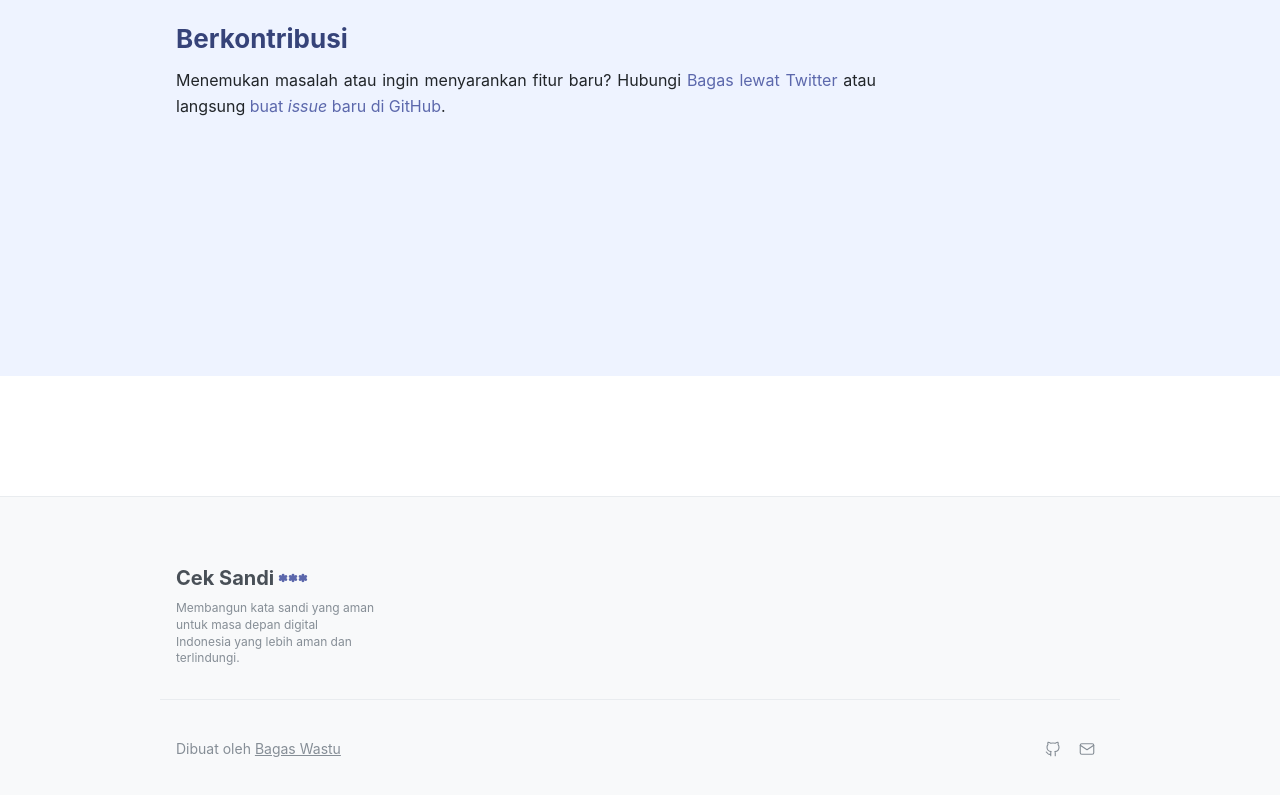
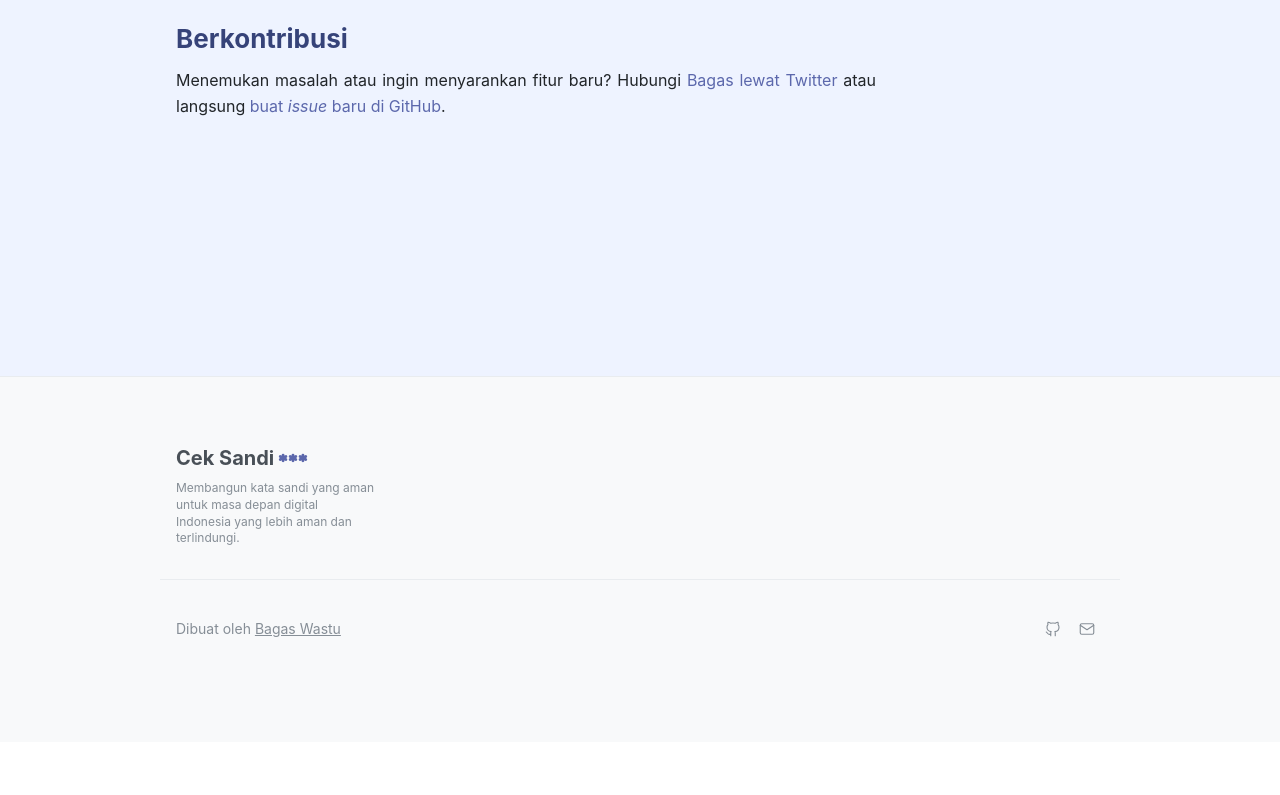
Before and after one commit to bgwastu/ceksandi, a Next.js app: page /about in a window 1280 px wide. Shown: the part 261-1056 px from the top of the page. After the commit the page ends 1003 px from the top, so only its background shows below. Built offline with nearby package versions, Linux system fonts and the light colour scheme.

Commit message:
fix: remove footer top margin

```diff
--- a/src/components/footer-section/footer-section.module.css
+++ b/src/components/footer-section/footer-section.module.css
@@ -1,5 +1,4 @@
 .footer {
-  margin-top: rem(120px);
   padding-top: calc(var(--mantine-spacing-xl) * 2);
   padding-bottom: calc(var(--mantine-spacing-xl) * 2);
   background-color: light-dark(var(--mantine-color-gray-0), var(--mantine-color-dark-6));
```
